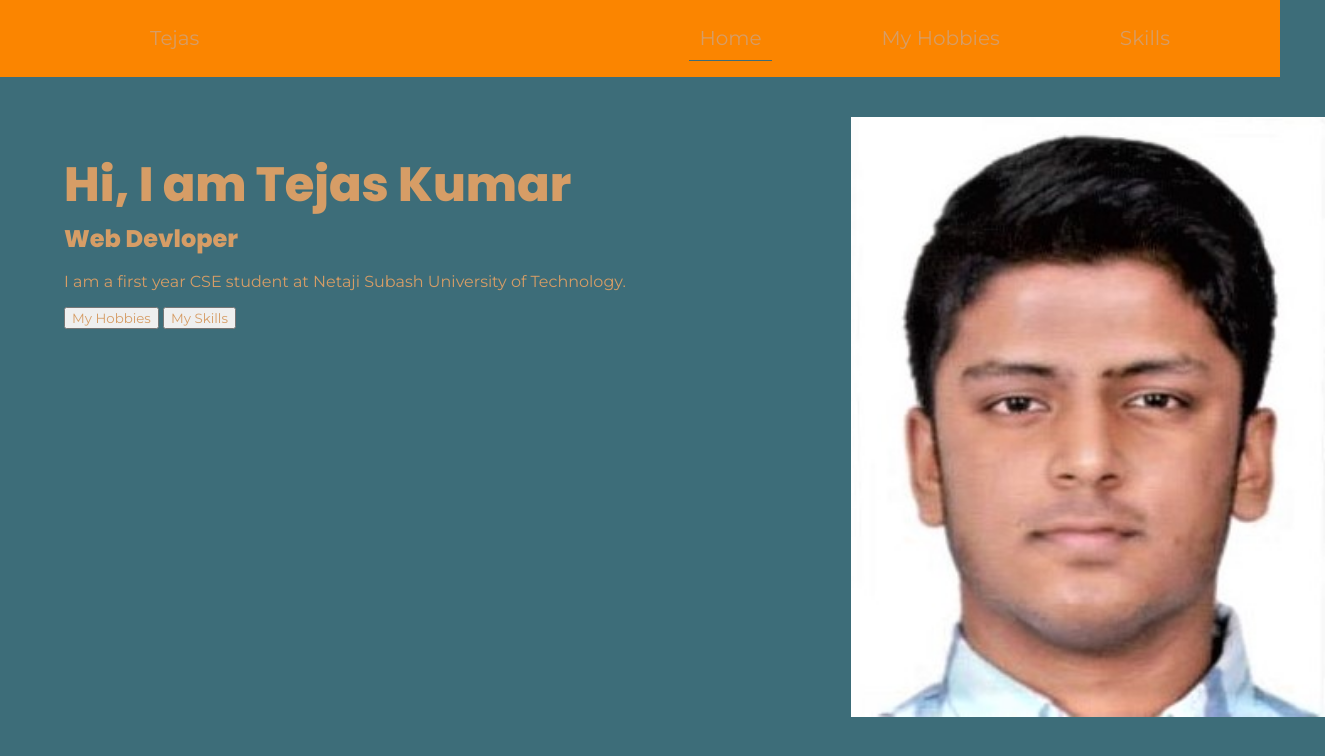
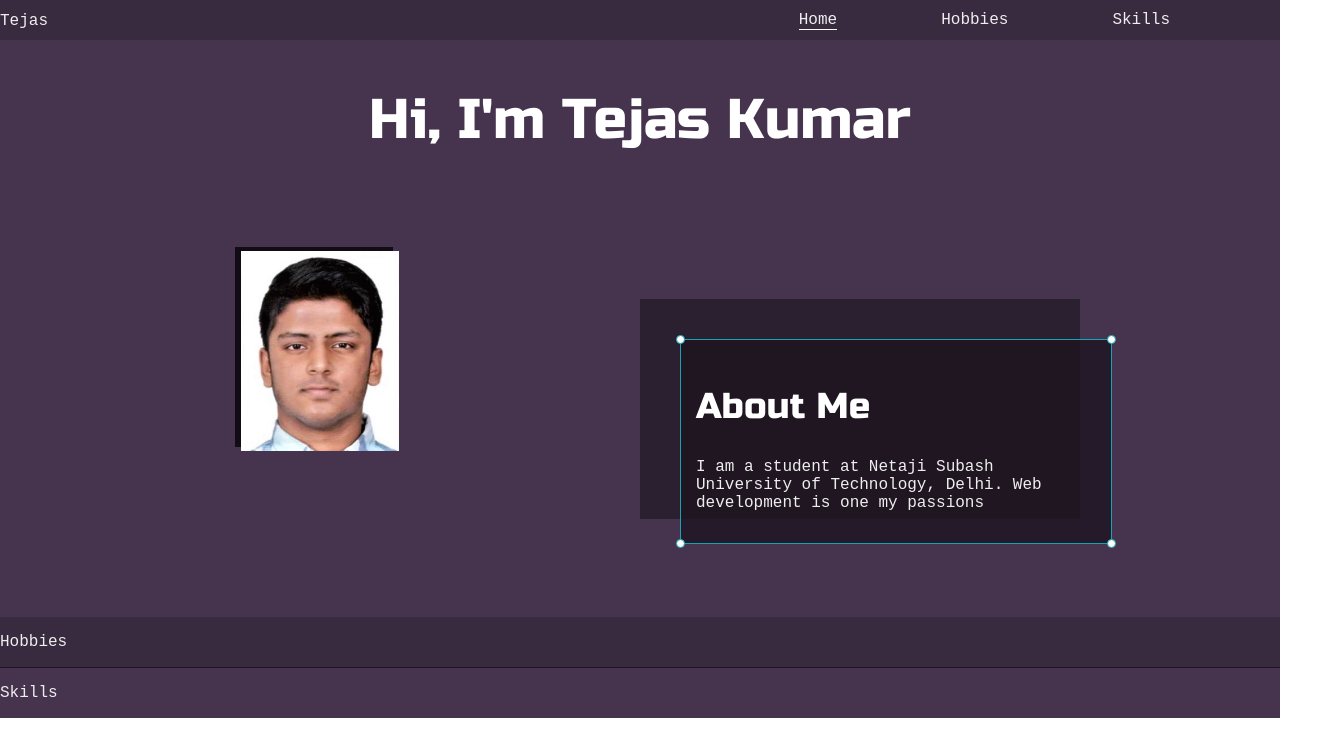
Before and after one commit to Tejask001/Portflio, a plain HTML site: page index.html in a window 1280 px wide. Shown: the whole page, 1325 px wide, since content can reach past the window. Drawn offline with Linux system fonts and the light colour scheme.

Commit message:
home section made

```diff
--- a/index.html
+++ b/index.html
@@ -1,32 +1,62 @@
 <!DOCTYPE html>
 <html lang="en">
+
 <head>
     <meta charset="UTF-8">
     <meta http-equiv="X-UA-Compatible" content="IE=edge">
     <meta name="viewport" content="width=device-width, initial-scale=1.0">
     <title>Tejas Kumar</title>
     <link href="style.css" rel="stylesheet">
+    <style>
+        @import url('https://fonts.googleapis.com/css2?family=Russo+One&display=swap');
+    </style>
 </head>
+
 <body>
-    <nav>
-        <ul>
-        <li><a href="#">Tejas</a></li>
-        <li class="home active"><a href="#">Home</a></li>
-        <li><a href="hobbies.html">My Hobbies</a></li>
-        <li style="margin-right: 100px;"><a href="skills.html">Skills</a></li>
-        </ul>
-    </nav>
-    <div class="grid">
-        <div class="intro">
-            <h1>Hi, I am Tejas Kumar</h1>
-            <h2>Web Devloper</h2>
-            <p>I am a first year CSE student at Netaji Subash University of Technology.</p>
-            <button><a href="hobbies.html">My Hobbies</a></button>
-            <button><a href="skills.html">My Skills</a></button>
+    <section class="section1">
+        <div class="nav">
+            <div>
+                <a href="#">Tejas</a>
+            </div>
+            <div>
+                <ul id="navigation">
+                    <li class="home active"><a href="#">Home</a></li>
+                    <li><a href="#">Hobbies</a></li>
+                    <li style="margin-right: 100px;"><a href="#">Skills</a></li>
+                </ul>
+            </div>
         </div>
-        <div class="img">
-            <img src="./images/tejas.jpeg" alt="Tejas Kumar">
+        <h1 class="header">Hi, I'm Tejas Kumar</h1>
+        <div class="home-wrapper">
+            <div class="left-column">
+                <img id="profile-pic" src="images/tejas.jpeg" alt="Tejas Image">
+            </div>
+            <div class="right-column">
+                <div id="about-me-shadow">
+                    <div id="about-me">
+                        <div id="corner-tl" class="corner"></div>
+                        <div id="corner-tr" class="corner"></div>
+                        <h2>About Me</h2>
+                        <p>I am a student at Netaji Subash University of Technology, Delhi. Web development is one my
+                            passions</p>
+                        <div id="corner-bl" class="corner"></div>
+                        <div id="corner-br" class="corner"></div>
+                    </div>
+                </div>
+            </div>
         </div>
-    </div>
+        </div>
+    </section>
+    <section class="section2">
+        <div>
+            <p>Hobbies</p>
+        </div>
+    </section>
+    <section class="section1">
+        <div>
+            <p>Skills</p>
+        </div>
+    </section>
 </body>
+
 </html>
--- a/style.css
+++ b/style.css
@@ -1,81 +1,181 @@
-@import url('https://fonts.googleapis.com/css2?family=Montserrat&display=swap');
+/* :root {
+    --primaryColor: #15202B;
+    --secondaryColor: #192734;
 
-@import url('https://fonts.googleapis.com/css2?family=Poppins:wght@800&display=swap');
+    --borderColor:#164D56;
 
-body {
+	--primaryText:#fff;
+	--secondaryText:#eeeeee;
+
+	--previewBg:rgb(25, 39, 52, 0.8);
+	--previewShadow:#111921;
+
+
+	--buttonColor:#17a2b8;
+} */
+
+:root{
+	--primaryColor:#46344E;
+	--secondaryColor:#382a3f;
+
+	--borderColor:#1d1520;
+
+	--primaryText:#fff;
+	--secondaryText:#eeeeee;
+
+	--themeDotBorder:#FFF;
+
+	--aboutMeBg:rgb(29, 21, 32, 0.8);
+	--aboutMeShadow:#2b202f;
+
+
+	--buttonColor:#8534a3;
+
+
+}
+
+
+html, body {
     margin: 0;
     padding: 0;
-    height: 100vh;
-    width: 100vw;
-    font-family: 'Montserrat', sans-serif;
-    background-color: #3d6d79;
-    color: #d69d66;
-    display: flex;
-    flex-direction: column;
 }
 
-nav {
-    background-color: #fb8500;
+h1, h2, h3, strong {
+    color: var(--primaryText);
+    font-family: 'Russo One', sans-serif;
+	font-weight: 300;
 }
 
-nav ul{
-    display: flex;
-}
-
-ul li {
-    flex-direction: column;
-    font-size: 1.25rem;
-    padding: 0.5em;
-    margin-left: 5em;
+p, li, span, a{
+    color: var(--secondaryText);
+    font-family: 'Roboto Mono', monospace;
 }
 
 a {
     text-decoration: none;
-    color: #d69d66;
+    color: var(--secondaryText);
 }
 
-li {
+h1 {
+    font-size: 56px;
+}
+
+h2 {
+    font-size: 36px;
+}
+
+ul {
     list-style: none;
 }
 
-button{
-    font-family: 'Montserrat', sans-serif;
+.section1 {
+    background-color: var(--primaryColor);
+    border-bottom: var(--borderColor);
+    overflow: auto;
 }
 
-h1 {
-    font-family: 'Poppins', sans-serif;
-    font-size: 3rem;
-    margin-bottom: 0;
+.section2 {
+    background-color: var(--secondaryColor);
+	border-bottom:1px solid var(--borderColor);
+	overflow:auto;
 }
 
-h2 {
-    font-family: 'Poppins', sans-serif;
-    margin: 0;
-
+.header {
+    display: flex;
+    justify-content: center;
+    align-items: centers;
 }
 
-.active {
-    border-bottom: 1px solid #3d6d79;
-}
-.grid {
-    display: grid;;
-    grid-template-columns: 70% 30%;
-    margin-top: 40px;
-    height: 75vh;
+.home-wrapper{
+    display: grid;
+    grid-template-columns: 1fr 1fr;
+    height: 26em;
 }
 
-.intro {
-    /* background-color: grey; */
-    width: 65vw;
-    margin-left: auto;
+.nav{
+    display: flex;
+    justify-content: space-between;
+    align-items: center;
+    background-color: var(--secondaryColor);
 }
 
-.img {
-    /* background-color: red; */
-    display: flex;
-    justify-content: center;
+#navigation {
+    margin: 0;
+    padding: 10px;
 }
 
-.home {
-    margin-left: auto;
+#navigation li {
+   display: inline-block;
+   margin-right: 50px;
+   margin-left: 50px;
 }
+
+#navigation .active {
+    border-bottom: 1px solid var(--primaryText);
+}
+
+/* .left-column {
+    padding-top: 10px;
+    padding-bottom: 50px;
+} */
+
+#profile-pic {
+    display: block;
+    margin: 50px auto 0;
+    height: 200px;
+    box-shadow: -6px -4px 0px 0px rgba(0,0,0,0.74);
+}
+
+.right-column {
+    display: grid;
+	align-content: center;
+	/* padding-top: 10px;
+	padding-bottom: 100px; */
+    padding-top: 50px;
+	padding-bottom: 50px;
+}
+
+#about-me-shadow {
+    background-color: var(--aboutMeShadow);
+    width: 400px;
+    height: 180px;
+    padding-top: 40px;
+    padding-left: 40px;
+}
+
+#about-me {
+    width: 400px;
+    border: 1.5px solid #17a2b8;
+    background-color: var(--aboutMeBg);
+    padding: 15px;
+    position: relative;
+}
+
+.corner {
+    width:7px;
+	height: 7px;
+	border-radius: 50%;
+	border:1.5px solid #17a2b8;
+	background-color: #fff;
+	position: absolute;
+}
+
+#corner-tl {
+    top: -5px;
+    left: -5px;
+}
+
+#corner-tr {
+    top: -5px;
+    right: -5px;
+}
+
+#corner-bl {
+    bottom: -5px;
+    left: -5px;
+}
+
+#corner-br {
+    bottom: -5px;
+    right: -5px;
+}
```
Also changed, not shown: skills.html (deleted).
